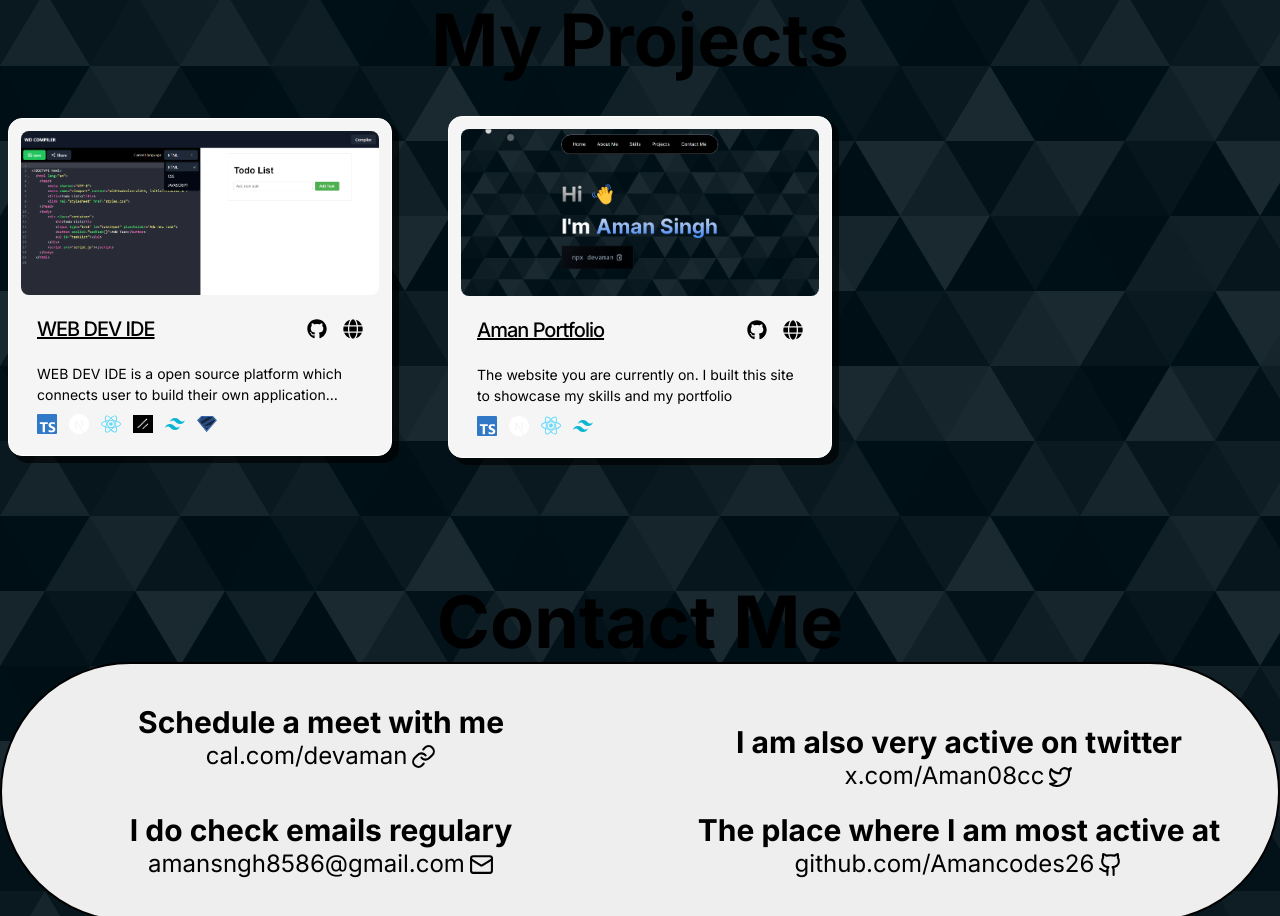
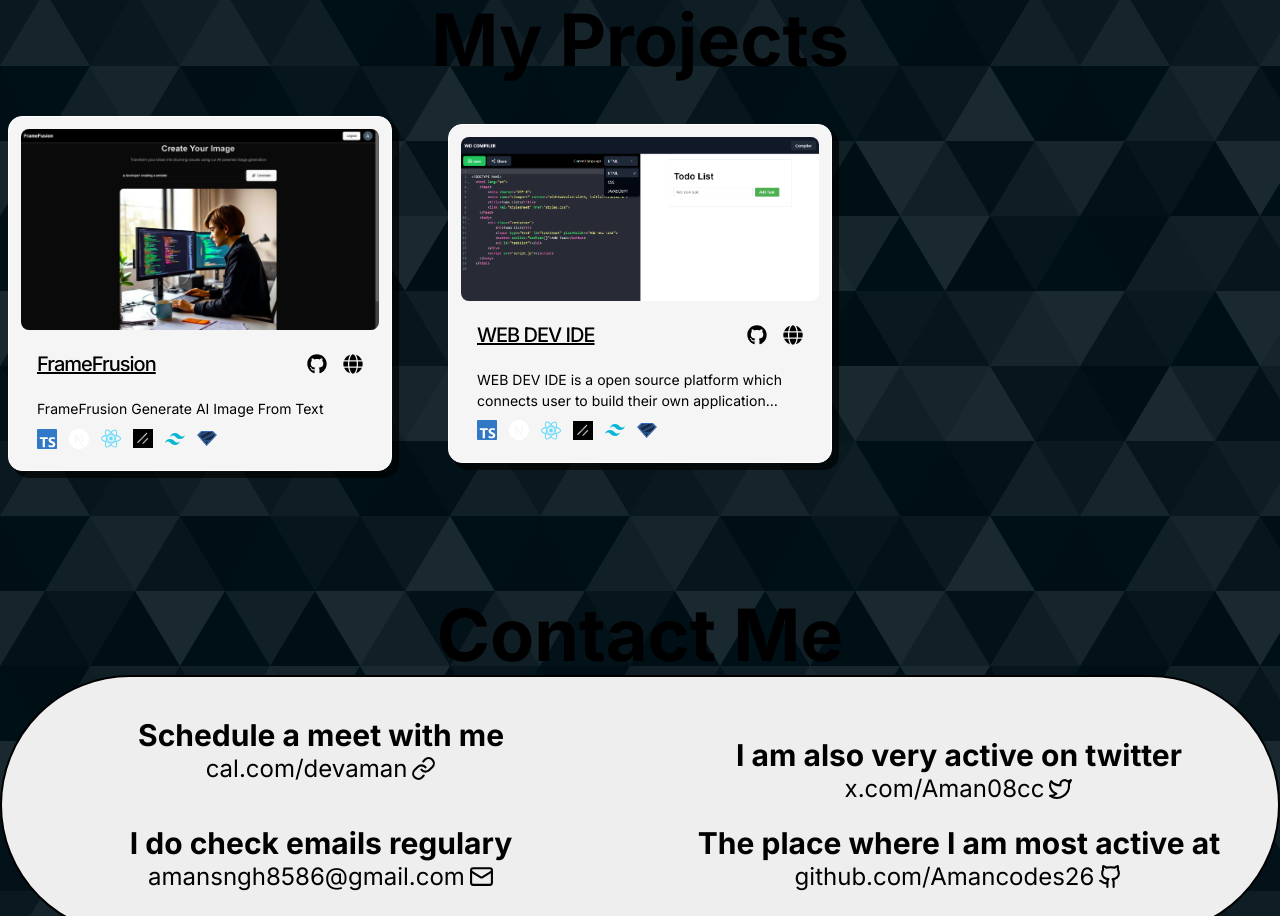
Before and after one commit to Amancodes26/portfolio, a Next.js app: page / in a window 1280 px wide. Shown: the part 1584-2500 px from the top of the page. Built offline with nearby package versions, Linux system fonts and the light colour scheme.

Commit message:
project updated

```diff
--- a/src/data/projects.ts
+++ b/src/data/projects.ts
@@ -1,32 +1,35 @@
 export const projects = [
   {
-      name: '   WEB DEV IDE',
-      desc: 'WEB DEV IDE is a open source platform which connects user to build their own application using HTML ,CSS ,javascript',
-      liveLink: 'https://online-code-editior-6kbv.vercel.app/',
-      githubLink: 'https://github.com/Amancodes26/ONLINE-CODE-EDITIOR/tree/main',
-      coverImg: '/projects/dfgb.png',
+    name: "FrameFrusion",
+    desc: "FrameFrusion Generate AI Image From Text",
+    liveLink: "https://framefusionai.vercel.app/",
+    githubLink: "https://github.com/Amancodes26/FrameFusion",
+    coverImg: "/projects/dwefgg.png",
     imgs: [],
     tech: [
-        '/logos/typescript.svg',
-        '/logos/nextjs-13.svg',
-        '/logos/react.svg',
-        '/logos/shadcn.jpeg',
-        '/logos/tailwind.svg',
-        '/logos/zod.svg',
+      "/logos/typescript.svg",
+      "/logos/nextjs-13.svg",
+      "/logos/react.svg",
+      "/logos/shadcn.jpeg",
+      "/logos/tailwind.svg",
+      "/logos/zod.svg",
     ],
   },
+
   {
-      name: 'Aman Portfolio',
-      desc: 'The website you are currently on. I built this site to showcase my skills and my portfolio',
-      liveLink: 'https://portfolio-amancodes26s-projects.vercel.app/',
-      githubLink: 'https://github.com/Amancodes26/portfolio',
-      coverImg: '/projects/portfolio.png',
+    name: " WEB DEV IDE",
+    desc: "WEB DEV IDE is a open source platform which connects user to build their own application using HTML ,CSS ,javascript",
+    liveLink: "https://online-code-editior-6kbv.vercel.app/",
+    githubLink: "https://github.com/Amancodes26/ONLINE-CODE-EDITIOR/tree/main",
+    coverImg: "/projects/dfgb.png",
     imgs: [],
     tech: [
-        '/logos/typescript.svg',
-        '/logos/nextjs-13.svg',
-        '/logos/react.svg',
-        '/logos/tailwind.svg',
+      "/logos/typescript.svg",
+      "/logos/nextjs-13.svg",
+      "/logos/react.svg",
+      "/logos/shadcn.jpeg",
+      "/logos/tailwind.svg",
+      "/logos/zod.svg",
     ],
   },
 
```
Also changed, not shown: public/projects/dwefgg.png (added). Lines whose indentation alone changed are shown as unchanged.
